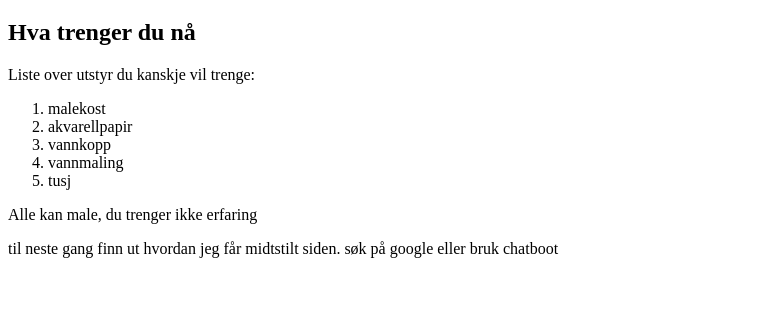
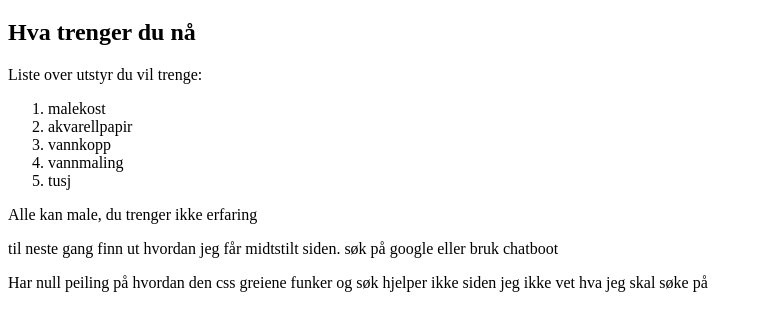
Before and after one commit to Talitha76/Nybegynnerkurs-html-kurs, a website: page index.html in a window 1280 px wide. Shown: the part 61-392 px from the top of the page, without its empty margins (0-763 px from the left). Drawn offline with Linux system fonts and the light colour scheme.

Commit message:
språk norsk

```diff
--- a/index.html
+++ b/index.html
@@ -1,13 +1,13 @@
 <!DOCTYPE html>
-<html lang="en">
+<html lang="no">
   <head>
     <title>Mal en blomst</title>
     <meta charset="UTF-8" />
-  </head>
+      </head>
   <body>
     <h1>Mal en blomst med Monica</h1>
     <h2>Hva trenger du nå</h2>
-      <p>Liste over utstyr du kanskje vil trenge:
+      <p>Liste over utstyr du vil trenge:
     </p>
     <ol>
       <li>malekost</li>
@@ -18,6 +18,7 @@
     </ol>
     <p>Alle kan male, du trenger ikke erfaring</p>
     <p>til neste gang finn ut hvordan jeg får midtstilt siden. søk på google eller bruk chatboot</p>
+    <p>Har null peiling på hvordan den css greiene funker og søk hjelper ikke siden jeg ikke vet hva jeg skal søke på</p>
 
   </body>
 </html>
```
